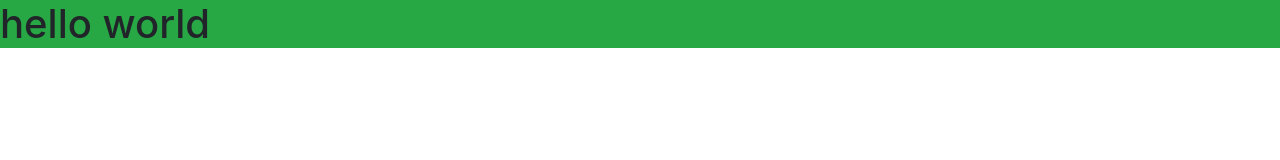
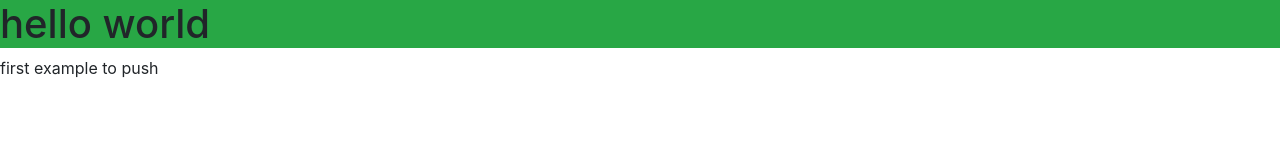
Before and after one commit to VISMAYAUC123/testindex, a plain HTML site: page index.html in a window 1280 px wide. Drawn offline with nearby package versions, Linux system fonts and the light colour scheme.

Commit message:
second commit

```diff
--- a/index.html
+++ b/index.html
@@ -14,6 +14,7 @@
 </head>
   <body>
    <h1 class="bg-success">hello world</h1>
+   <p>first example to push</p>
 
 
   </body>
```
